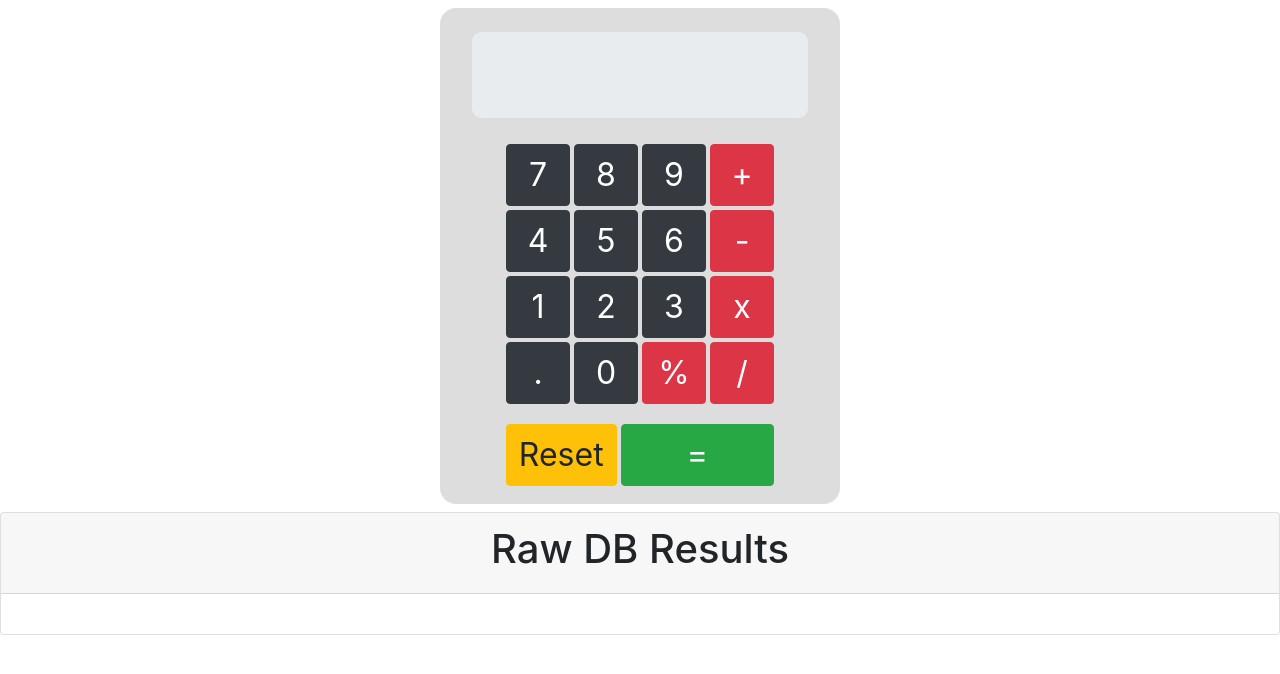
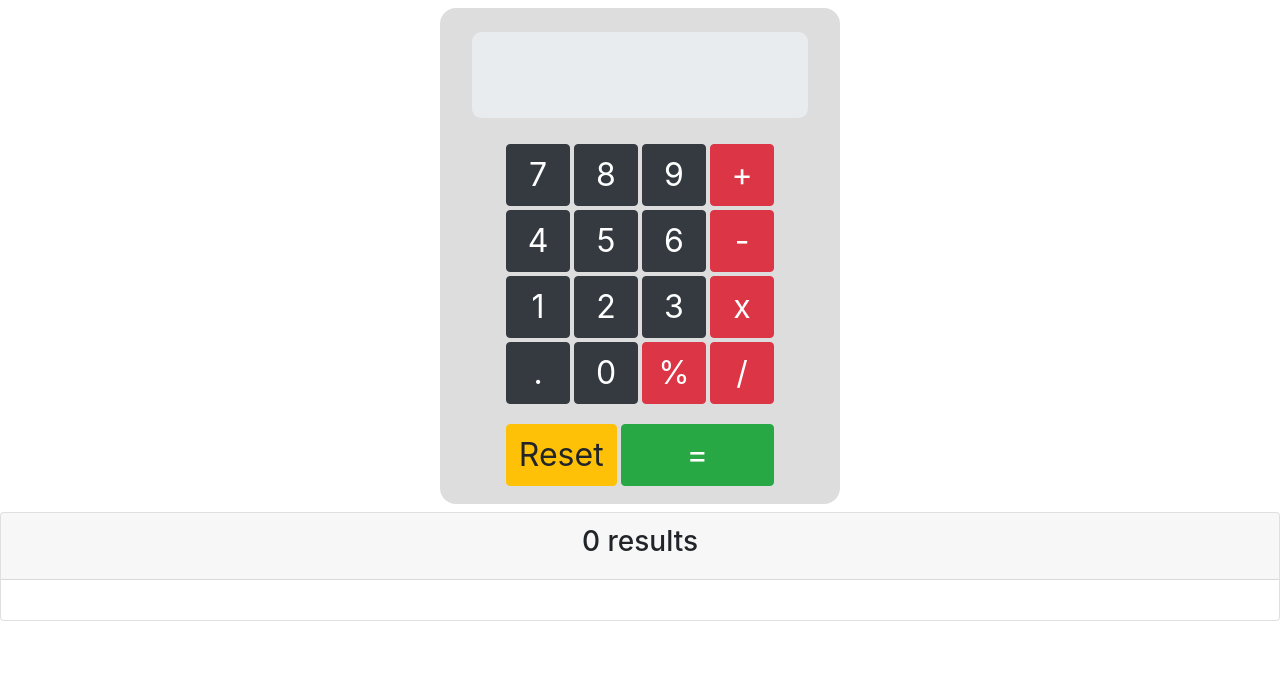
Before and after one commit to joaodiniz1/calculator, a CodeIgniter 4 app: the page made by app/Views/calculator.php in a window 1280 px wide. Shown: the top 674 px of the page. Run offline with PHP 8.4 and a stand-in for CodeIgniter, Linux system fonts and the light colour scheme; the template is opened without the code that fills it, so the values that code supplies are empty; some libraries are stand-ins or nearby versions.

Commit message:
Update calculator.php

```diff
--- a/app/Views/calculator.php
+++ b/app/Views/calculator.php
@@ -53,7 +53,7 @@
       <!-- Display all db stored operations -->
       <div class="card mt-2 text-center">
       <div class="card-header">
-         <h1>Raw DB Results</h1>
+         <h3><span id="qRows">0</span> results</h3>
         </div>
         <div class="card-body">
           <div class="card=text" id="rows">
```
